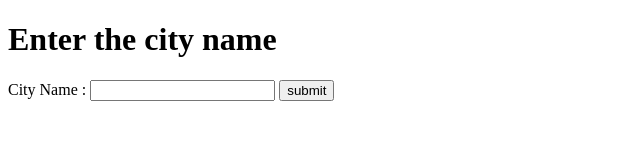
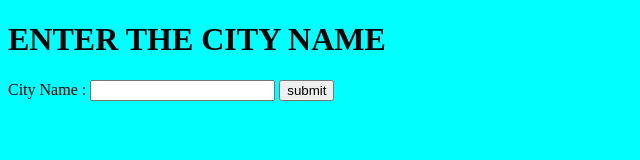
Before and after one commit to tarunrebel/Live-Weather-Application, a website: page index.html in a window 1280 px wide. Shown: the whole page, without its empty margins (0-640 px from the left). Drawn offline with Linux system fonts and the light colour scheme.

Commit message:
Added styling

```diff
--- a/index.html
+++ b/index.html
@@ -5,10 +5,11 @@
     <meta http-equiv="X-UA-Compatible" content="IE=edge">
     <meta name="viewport" content="width=device-width, initial-scale=1.0">
     <title>Live Weather Application</title>
+    <link rel="stylesheet" type="text/css" href="./public/style.css" />
 </head>
 <body>
-    <h1>Enter the city name</h1>
-    <form action="/" method="post">
+    <h1 class="city" contenteditable="true">Enter the city name</h1>
+    <form class="form" action="/" method="post">
     <label for="cityname">City Name :</label>
     <input type="text" name="cityname">
     <button type="submit"> submit</button>
--- /dev/null
+++ b/public/style.css
@@ -0,0 +1,13 @@
+body{
+    background-color: aqua;
+}
+.city{
+    /* background-color: red; */
+    width: 600px;
+    color: black;
+    text-transform: uppercase;
+}
+
+.form{
+    color:black;
+}
--- a/weather.js
+++ b/weather.js
@@ -3,6 +3,7 @@ const https = require("https");
 const app = express();
 const bodyparser = require("body-parser");
 app.use(bodyparser.urlencoded({ extended: true }));
+app.use("/public", express.static(__dirname + "/public"));
 
 app.listen(4000, function () {
     console.log("the server has started at port 4000");
```
Also changed, not shown: README.md. Lines whose indentation alone changed are shown as unchanged.
